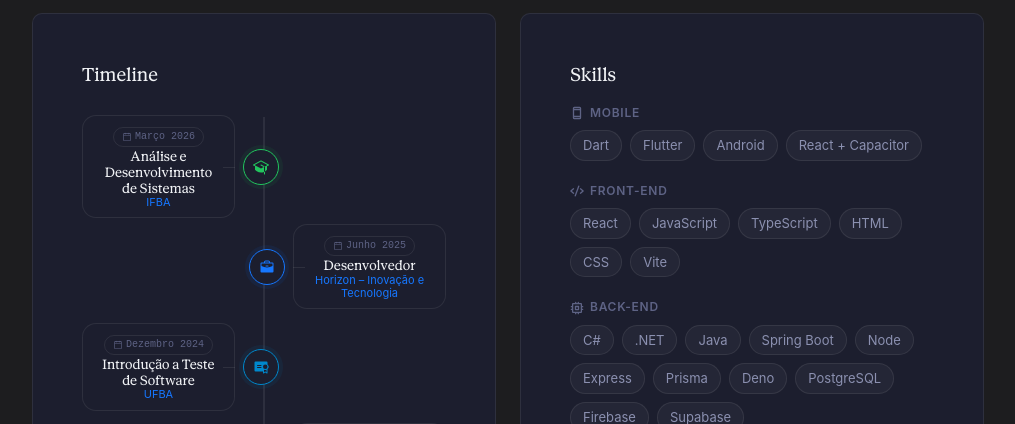
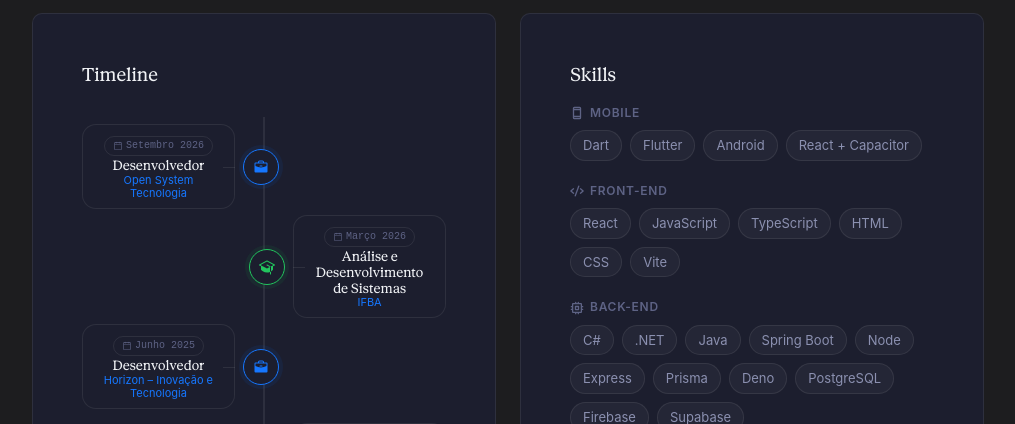
Before and after one commit to vlopess/PersonalSite, a React (Vite) app: page / in a window 1280 px wide. Shown: the part 1280-1704 px from the top of the page, without its empty margins (132-1147 px from the left). Built offline with nearby package versions, Linux system fonts and the light colour scheme; no server answers.

Commit message:
Add work milestone to TimeLine component

```diff
--- a/src/components/TimeLine/TimeLine.jsx
+++ b/src/components/TimeLine/TimeLine.jsx
@@ -4,6 +4,13 @@ import Translator from "../../i18n/Translator.js"
 import "./TimeLine.css";
 
 const MILESTONES = [
+  {
+    type: "work",
+    title: "Desenvolvedor",
+    company: "Open System Tecnologia",
+    date: "Setembro 2026",
+    icon: Briefcase,
+  },
   {
     type: "college",
     title: "Análise e Desenvolvimento de Sistemas",
```
